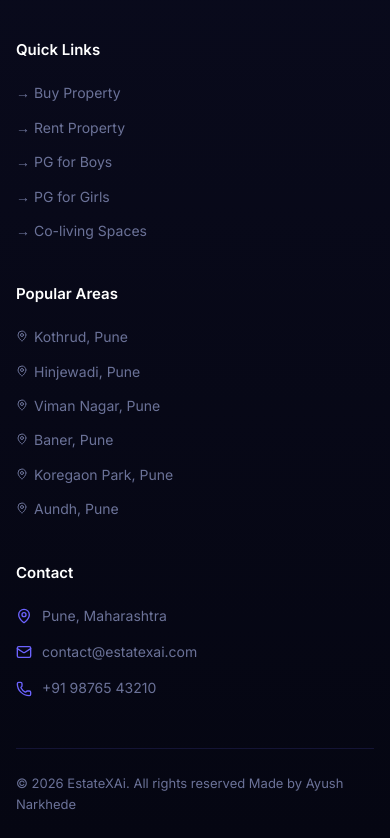
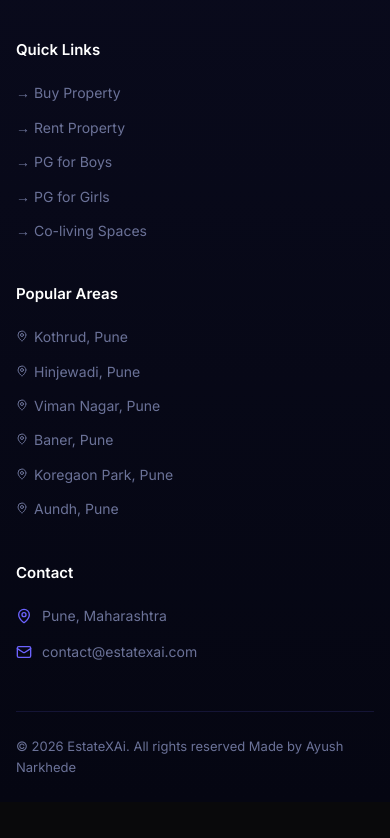
Before and after one commit to ayush0121n/estateXAI, a React app in the folder frontend/: page / in a window 390 px wide. Shown: the part 4435-5273 px from the top of the page. After the commit the page ends 5237 px from the top, so only its background shows below. Built offline with nearby package versions, Linux system fonts and the light colour scheme; no server answers; the HTML template or start-up script is replaced by a standard one.

Commit message:
style: Remove phone number from footer contact section

```diff
--- a/frontend/src/components/Footer.jsx
+++ b/frontend/src/components/Footer.jsx
@@ -82,10 +82,6 @@ export default function Footer() {
                                 <Mail size={16} color="#6c63ff" />
                                 contact@estatexai.com
                             </div>
-                            <div style={{ display: 'flex', alignItems: 'center', gap: 10, color: '#6b7298', fontSize: 14 }}>
-                                <Phone size={16} color="#6c63ff" />
-                                +91 98765 43210
-                            </div>
                         </div>
                     </div>
                 </div>
```
